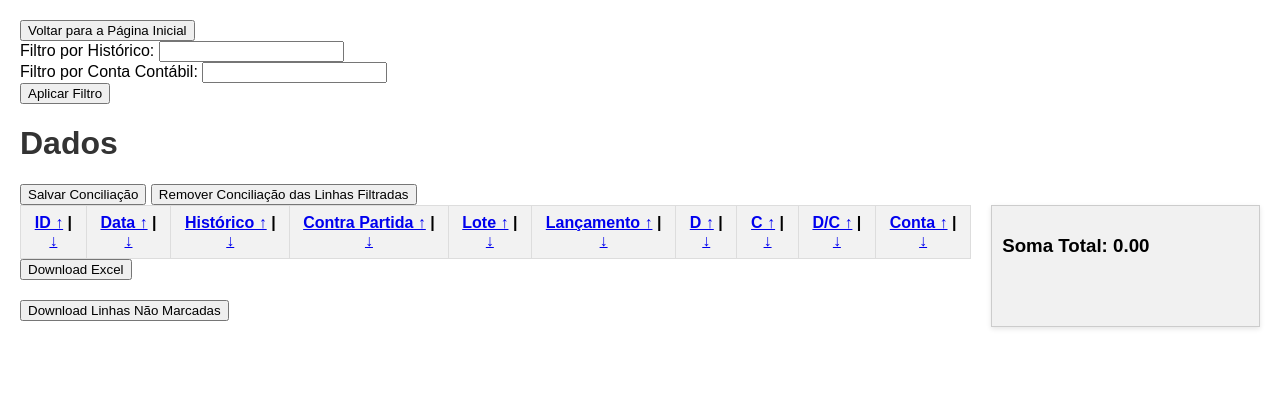
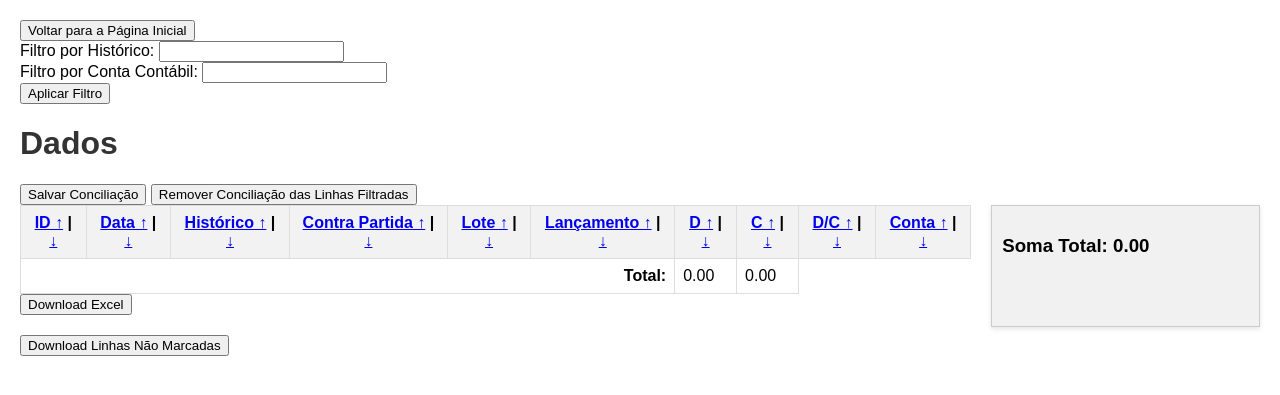
Before and after one commit to leuhsouza/conciliador_contabil, a Flask app: template templates/data.html in a window 1280 px wide. Shown: the top 395 px of the page. Run offline with Flask 3, Linux system fonts and the light colour scheme; the template is opened without the code that fills it, so the values that code supplies are empty; some libraries are stand-ins or nearby versions.

Commit message:
feat: table foot sum D and C

```diff
--- a/templates/data.html
+++ b/templates/data.html
@@ -57,6 +57,14 @@
                         </tr>
                     {% endfor %}
                 </tbody>
+                <tfoot>
+                    <tr>
+                        <td colspan="6" style="text-align: right;"><strong>Total:</strong></td>
+                        <td id="sumColD">0.00</td>
+                        <td id="sumColC">0.00</td>
+                        <!-- Ajuste as colunas conforme necessário -->
+                    </tr>
+                </tfoot>
             </table>
             <form action="/download_filtered_data" method="post" id="downloadForm">
                 <input type="hidden" name="selected_ids" id="selectedIds">
```
Also changed, not shown: database.sqlite, 3 other files.
